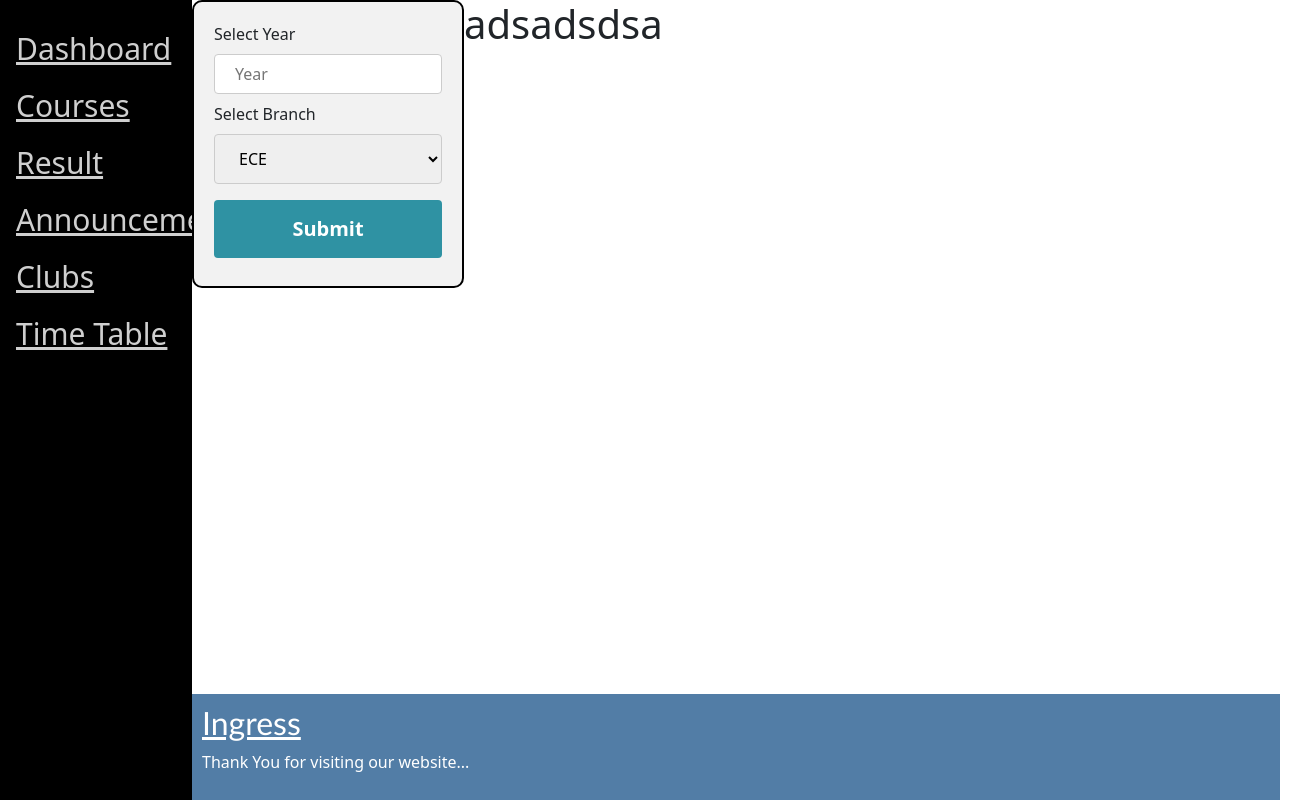
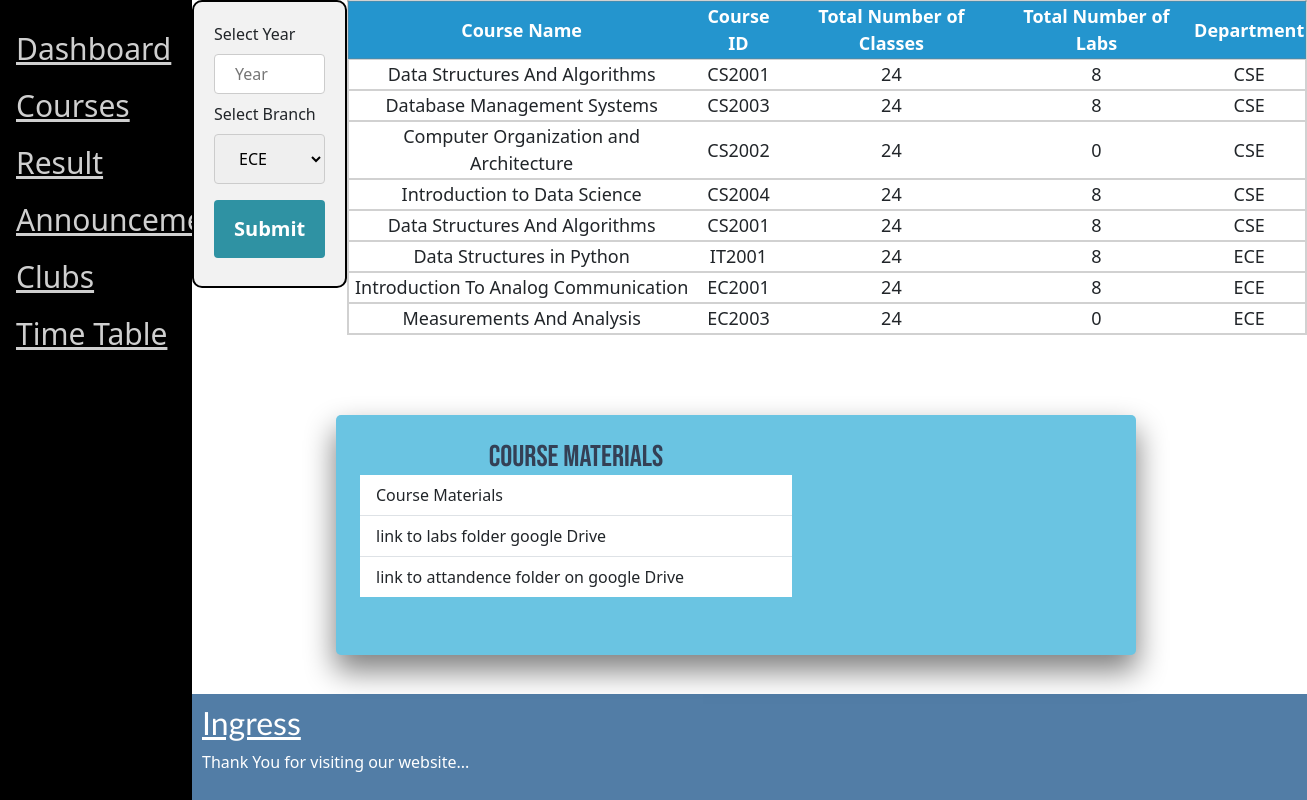
Before and after one commit to Captain-T2004/DBMS_SCMS, a React (Create React App) app: page /Courses in a window 1280 px wide. Shown: the whole page, 1307 px wide, since content can reach past the window. Built offline with nearby package versions, Linux system fonts and the light colour scheme.

Commit message:
Completed Course page

```diff
--- a/src/App.js
+++ b/src/App.js
@@ -3,7 +3,7 @@ import Dashboard from "./pages/Dashboard";
 import Courses from "./pages/Courses";
 import Result from "./pages/Result";
 import Announcements from "./pages/Announcements";
-import Time_Table from "./pages/Time-Table";
+import TimeTable from "./pages/Time-Table";
 import Clubs from "./pages/Clubs";
 import Header from "./Components/Header/header";
 import LoginPage from "./pages/LoginPage";
@@ -22,7 +22,7 @@ function App() {
         <Route path = "/Courses" element = {<Courses/>}/>
         <Route path = "/Result" element = {<Result/>}/>
         <Route path = "/Announcements" element = {<Announcements/>}/>
-        <Route path = "/Time-Table" element = {<Time_Table/>}/>
+        <Route path = "/Time-Table" element = {<TimeTable/>}/>
         <Route path = "/Clubs" element = {<Clubs/>}/>
       </Routes>
       {location === "/" ?"" : <Footer />}
--- a/src/Components/Cards/Card.css
+++ b/src/Components/Cards/Card.css
@@ -4,30 +4,23 @@
 
 #container{
 	box-shadow: 0 15px 30px 1px grey;
-	background: rgba(255, 255, 255, 0.90);
+	background: rgb(106, 196, 226);
 	text-align: center;
 	border-radius: 5px;
 	overflow: hidden;
 	margin: 5em auto;
-	height: 350px;
-	width: 700px;
-
-
+	height: 30vh;
+	width: 100vh;
 }
-
-
 
 .product-details {
 	position: relative;
 	text-align: left;
 	overflow: hidden;
-	padding: 30px;
+	padding: 3vh;
 	height: 100%;
 	float: left;
-	width: 40%;
-
-
-
+	width: 60%;
 }
 
 #container .product-details h1 {
@@ -61,27 +54,6 @@
 
 }
 
-
-
-
-
-
-#container .product-details > p {
-font-family: 'EB Garamond', serif;
-	text-align: center;
-	font-size: 18px;
-	color: #7d7d7d;
-	padding: 20px;
-
-}
-#container .details > p {
-	font-family: 'EB Garamond', serif;
-		text-align: center;
-		font-size: 18px;
-		color: #7d7d7d;
-		padding: 20px;
-
-	}
 .control{
 	position: absolute;
 	bottom: 20%;
@@ -119,20 +91,4 @@ font-family: 'EB Garamond', serif;
   padding: 10px 20px;
 	font-size: 1.2em;
 	margin:0;
-
 }
-
-
-
-.product-image {
-	transition: all 0.3s ease-out;
-	display: inline-block;
-	position: relative;
-	overflow: hidden;
-	height: 100%;
-	float: right;
-	width: 45%;
-	display: inline-block;
-}
-
-#container img {width: 100%;height: 100%;}
--- a/src/Components/Cards/Card.js
+++ b/src/Components/Cards/Card.js
@@ -1,44 +1,30 @@
 import React from 'react'
-import info from "../Components/Cards/info";
-export default function Cards()
+import "./Card.css";
+export default function Cards(props)
 {
+    const p_name = props.name;
+    const p_department = props.department;
+    const p_year = props.year;
     return (
-
     <div id="container">
-
-        <div class="product-details">
-
-        <h1>{info.name}</h1>
+        <div className="product-details">
+            <h1>{p_name}</h1>
             <div className='details'>
-        <ul class="list-group list-group-flush">
-            <li class="list-group-item">NAME: {info.name}</li>
-            <li class="list-group-item">DEPARTMENT: {info.department}</li>
-            <li class="list-group-item">YEAR:{info.year} </li>
+                <ul className="list-group list-group-flush">
+                    <li className="list-group-item">{p_name}</li>
+                    <li className="list-group-item">{p_department}</li>
+                    <li className="list-group-item">{p_year} </li>
                 </ul>
             </div>
-    <div class="control">
-        <br/>
-
-    <button class="cardbtn">
-    <span class="buy">View</span>
+            {/* <div className="control">
+                <button className="cardbtn">
+                    <span className="buy">View</span>
                 </button>
-    <button class="cardbtn">
-    <span class="buy">More..</span>
+                <button className="cardbtn">
+                    <span className="buy">More..</span>
                 </button>
-
+            </div>   */}
         </div>
-
     </div>
-
-    <div class="product-image">
-
-        <img src="https://images.unsplash.com/photo-1606830733744-0ad778449672?ixid=MXwxMjA3fDB8MHxzZWFyY2h8Mzl8fGNocmlzdG1hcyUyMHRyZWV8ZW58MHx8MHw%3D&ixlib=rb-1.2.1&auto=format&fit=crop&w=500&q=60" alt=""/>
-    </div>
-
-    </div>
-
-
-
-
   )
 }
--- a/src/Components/CourseSelection/CourseSelection.jsx
+++ b/src/Components/CourseSelection/CourseSelection.jsx
@@ -1,11 +1,26 @@
 import "./CourseSelectionStyle.css";
+import { courses } from "../TempData/TempData"
+import CourseTable from "../CourseTable/CourseTable";
 export default function CourseSelection(){
+    const handleSubmit = (event) => {
+        event.preventDefault(); // PREVENT PAGE RELOAD
+        var { year, Branch } = document.forms[0];
+        console.log(year, Branch);
+        const courseData = courses.find((course) => course.department === Branch.value);
+        console.log(courseData);
+        if (courseData) {
+            <>
+            <CourseTable department={Branch} name={courseData.name} id={courseData.id} classes={courseData.classes} labs={courseData.labs}/>
+            </>
+            //console.log(isSubmitted); // STILL RETURN FALSE EVEN IF MATCH IS FOUND BECUASE IT IS UPDATED ASYNCHRONOUSOULY
+        }
+    };
     return (
         <div className="CourseSelectionForm">
-            <form>
-                <label for="year">Select Year</label>
+            <form onSubmit={handleSubmit}>
+                <label htmlFor="year">Select Year</label>
                 <input type="text" id="year" name="year" placeholder="Year"/>
-                <label for="Branch">Select Branch</label>
+                <label htmlFor="Branch">Select Branch</label>
                 <select id="Branch" name="Branch">
                 <option value="ECE">ECE</option>
                 <option value="CSE">CSE</option>
--- a/src/Components/CourseTable/CourseTable.jsx
+++ b/src/Components/CourseTable/CourseTable.jsx
@@ -1,20 +1,27 @@
+import "./CourseTableStyle.css";
+import { courses } from "../TempData/TempData"
 function CourseTable(props){
-    const createTable = ()=>{
-        <div className="w3-container">
-            <table className="w3-table-all">
+    return (
+        <div className="Tcontainer">
+            <table className="table-all">
                 <thead>
                     <tr className="tableHeading">
                         <th>Course Name</th>
                         <th>Course ID</th>
                         <th>Total Number of Classes</th>
                         <th>Total Number of Labs</th>
+                        <th>Department</th>
                     </tr>
                 </thead>
+                    <tbody>
+                        {courses.map((item)=>
+                        <tr key={item.department}>
+                            {Object.values(item).map((val)=>(<td>{val}</td>))}
+                        </tr>
+                        )}
+                    </tbody>
             </table>
         </div>
-    };
-    return (
-        {createTable}
     );
 }
 export default CourseTable;
--- a/src/Components/CourseTable/CourseTableStyle.css
+++ b/src/Components/CourseTable/CourseTableStyle.css
@@ -1,4 +1,15 @@
 .tableHeading{
     color:#fff!important;
-    background-color:#f44336;
+    background-color:#0586c7df;
 }
+.table-all{
+    text-align: center;
+    width: 120vh;
+    height: 45%;
+    font-size: large;
+    border: solid 2px rgba(126, 126, 126, 0.351);
+}
+tr{
+    width: auto;
+    border-bottom: solid 2px rgba(126, 126, 126, 0.351);
+}
--- a/src/Components/Footer/FooterStyle.css
+++ b/src/Components/Footer/FooterStyle.css
@@ -1,9 +1,10 @@
 .footer {
-    position: absolute;
+    position: fixed;
+    bottom: 0;
     background-color: #03427eaf;
     padding: 0px;
     color:white;
-    width: 85%;
+    width: 100%;
     bottom: 0;
   }
 
--- a/src/Components/TempData/TempData.js
+++ b/src/Components/TempData/TempData.js
@@ -8,3 +8,72 @@ export const database = [
       password: "pass2"
     }
   ];
+
+export const info=
+    [{rollno:"22bsm062",
+    name: "TUSHAR",
+    department: "CSE",
+    year:2022},
+    {rollno:"22bec009",
+    name: "Akshay",
+    department: "ECE",
+    year:2022}];
+
+export const courses = [
+  {
+    name: "Data Structures And Algorithms",
+    id: "CS2001",
+    classes: "24",
+    labs: "8",
+    department: "CSE"
+  },
+  {
+    name: "Database Management Systems",
+    id: "CS2003",
+    classes: "24",
+    labs: "8",
+    department: "CSE"
+  },
+  {
+    name: "Computer Organization and Architecture",
+    id: "CS2002",
+    classes: "24",
+    labs: "0",
+    department: "CSE"
+  },
+  {
+    name: "Introduction to Data Science",
+    id: "CS2004",
+    classes: "24",
+    labs: "8",
+    department: "CSE"
+  },
+  {
+    name: "Data Structures And Algorithms",
+    id: "CS2001",
+    classes: "24",
+    labs: "8",
+    department: "CSE"
+  },
+  {
+    name: "Data Structures in Python",
+    id: "IT2001",
+    classes: "24",
+    labs: "8",
+    department: "ECE"
+  },
+  {
+    name: "Introduction To Analog Communication",
+    id: "EC2001",
+    classes: "24",
+    labs: "8",
+    department: "ECE"
+  },
+  {
+    name: "Measurements And Analysis",
+    id: "EC2003",
+    classes: "24",
+    labs: "0",
+    department: "ECE"
+  }
+];
--- a/src/pages/Courses.js
+++ b/src/pages/Courses.js
@@ -1,11 +1,16 @@
 import CourseSelection from "../Components/CourseSelection/CourseSelection";
 import CourseTable from "../Components/CourseTable/CourseTable";
+import Cards from "../Components/Cards/Card";
 function Courses(){
     return (
-        <div style={{display:"flex", flexDirection:"row"}}>
-            <CourseSelection/>
-            <h1>adsadsdsa</h1>
-        </div>
+        <>
+            <div style={{display:"flex", flexDirection:"row"}}>
+                <CourseSelection/>
+                <CourseTable/>
+
+            </div>
+            <Cards name="Course Materials" department="link to labs folder google Drive" year="link to attandence folder on google Drive"/>
+        </>
     );
 }
 export default Courses;
```
Also changed, not shown: src/Components/Cards/info.js (deleted, +0 -8 lines). Lines whose indentation alone changed are shown as unchanged.
